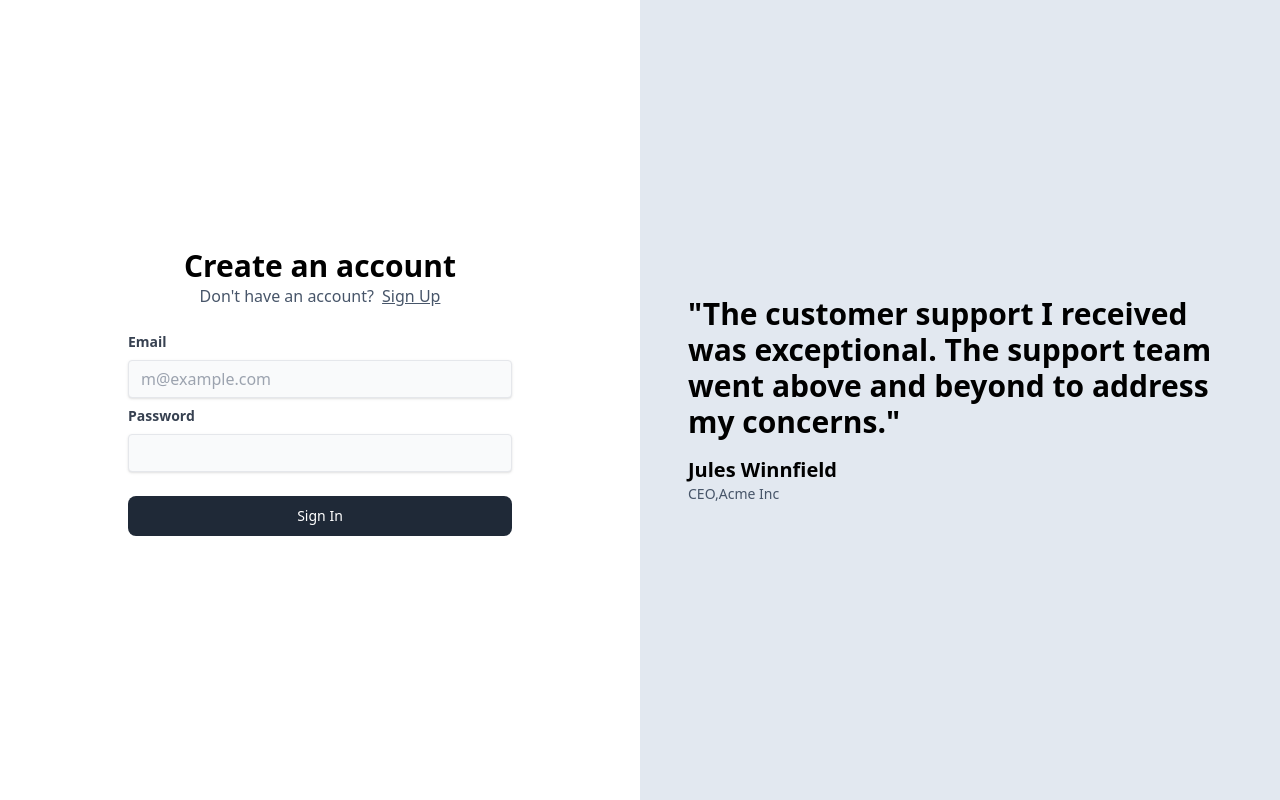
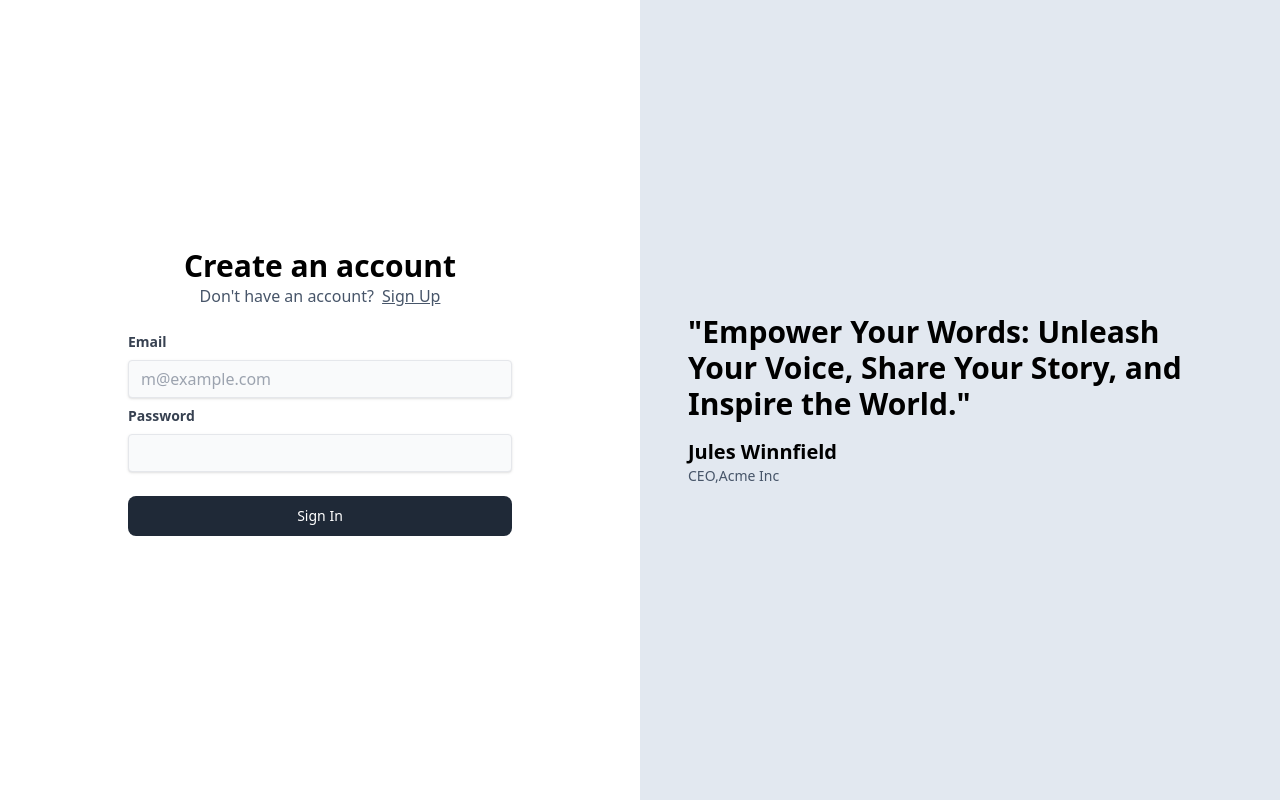
Before and after one commit to Rithvik9620/blog-website, a React (Vite) app in the folder frontend/: page /signin in a window 1280 px wide. Built offline with nearby package versions, Linux system fonts and the light colour scheme.

Commit message:
Changed Quote.tsx

```diff
--- a/frontend/src/components/Quote.tsx
+++ b/frontend/src/components/Quote.tsx
@@ -2,7 +2,7 @@ const Quote = () => {
   return (
     <div className="bg-slate-200 h-screen flex justify-center flex-col">
         <div className="text-3xl font-bold mx-12">
-            "The customer support I received was exceptional. The support team went above and beyond to address my concerns."
+        "Empower Your Words: Unleash Your Voice, Share Your Story, and Inspire the World."
         </div>
         <div className="mx-12 mt-4 text-xl font-semibold">
             Jules Winnfield
```
